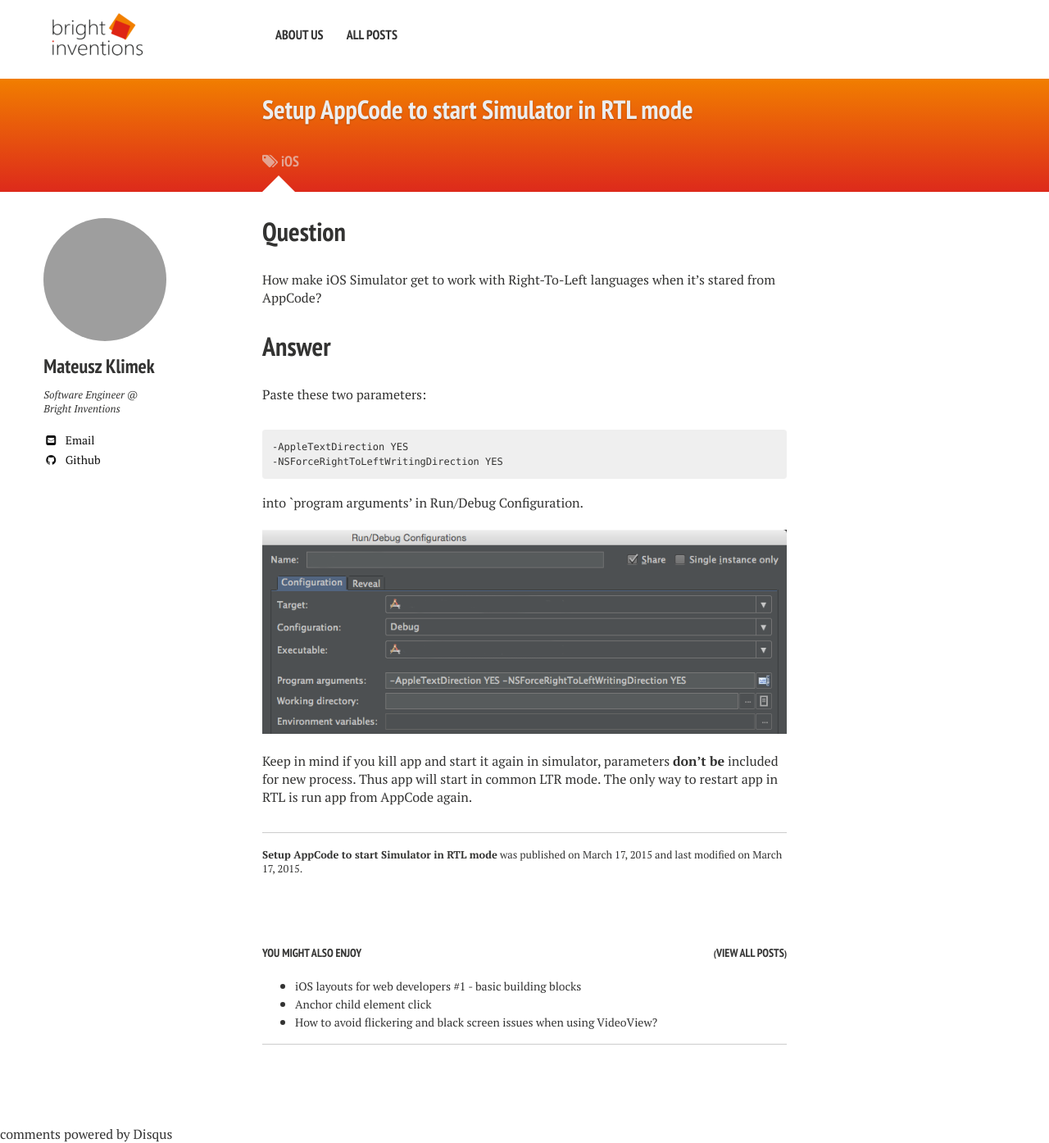
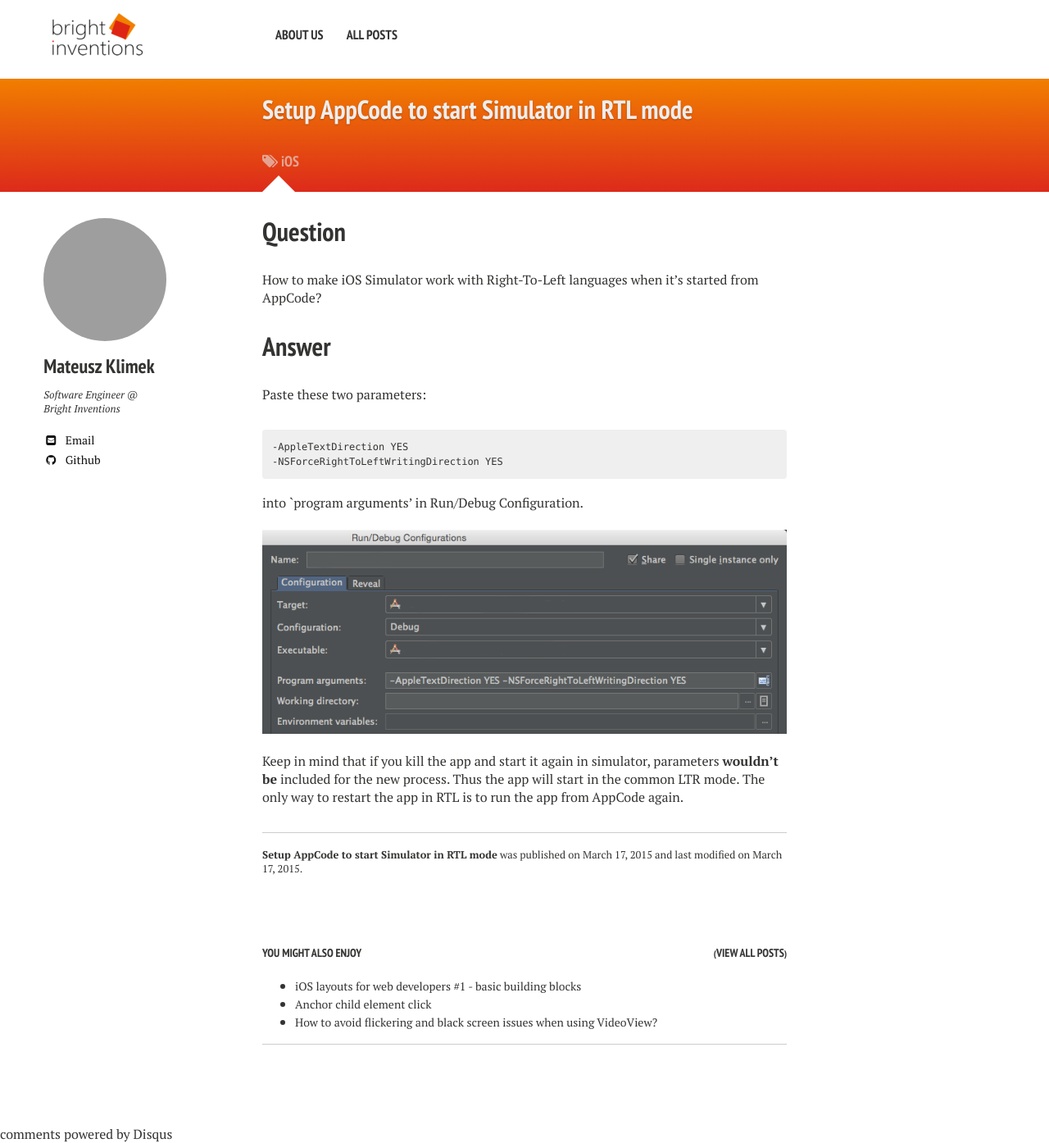
Before and after one commit to bright/bright.github.io, a Jekyll site: the page built from _posts/2015-03-17-setup-appcode-to-work-with-rtl-languages.md, in a window 1280 px wide. Shown: the whole page at 82% size. Built offline with Jekyll 4.4.1, drawn with Linux system fonts in a browser that asks for light colours; nearby versions of some CDN libraries; Markdown is read by kramdown in place of the engine named in the settings; comment, search, counter and statistics services are not loaded; grey boxes are pictures that could not be loaded.

Commit message:
Missing "the" etc.

```diff
--- a/_posts/2015-03-17-setup-appcode-to-work-with-rtl-languages.md
+++ b/_posts/2015-03-17-setup-appcode-to-work-with-rtl-languages.md
@@ -8,7 +8,7 @@ comments: true
 author: mateuszklimek
 ---
 # Question
-How make iOS Simulator get to work with Right-To-Left languages when it's stared from AppCode?
+How to make iOS Simulator work with Right-To-Left languages when it's started from AppCode?
 # Answer
 Paste these two parameters:
 {% highlight xml %}
@@ -19,5 +19,5 @@ into `program arguments' in Run/Debug Configuration.
 <br/><br/>
 ![appcode-rtl-config]({{site.url}}/images/appcode-rtl-config.png)
 <br/><br/>
-Keep in mind if you kill app and start it again in simulator, parameters **don't be** included for new process. Thus app will start in common LTR mode.
-The only way to restart app in RTL is run app from AppCode again.
+Keep in mind that if you kill the app and start it again in simulator, parameters **wouldn't be** included for the new process. Thus the app will start in the common LTR mode.
+The only way to restart the app in RTL is to run the app from AppCode again.
```
